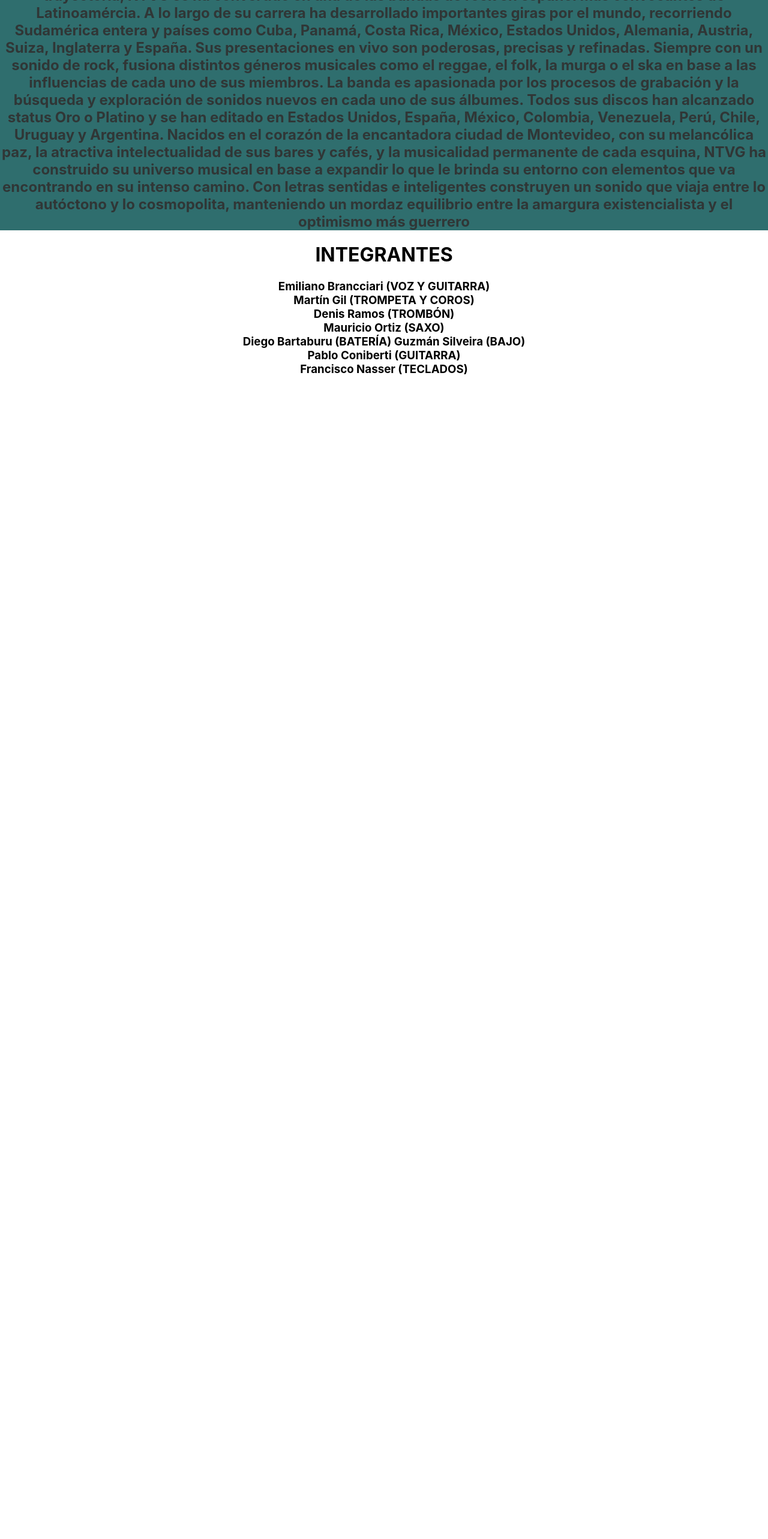
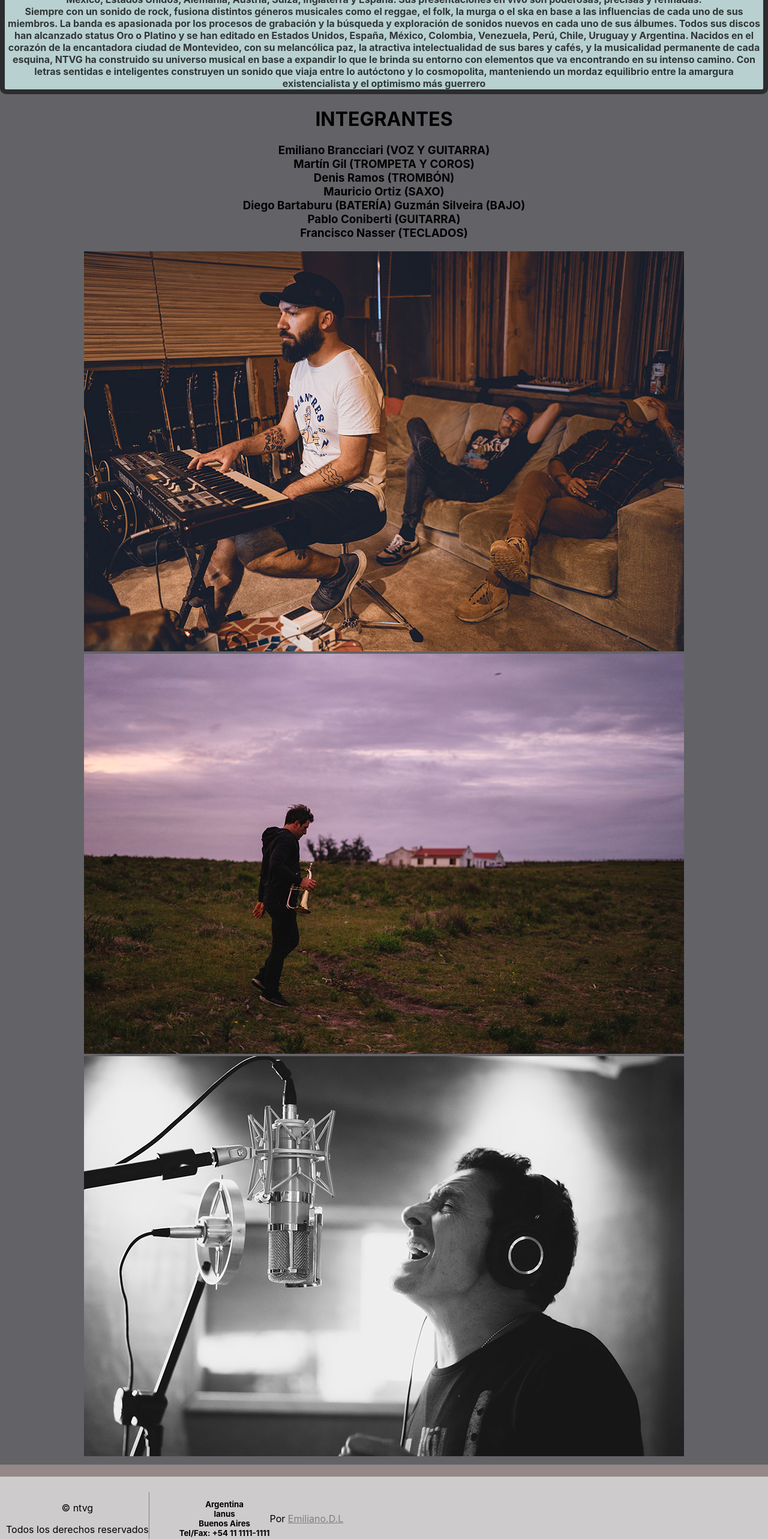
Before and after one commit to Emilianolandi/Final, a React (Create React App) app: page /historia in a window 1280 px wide. Shown: the part 234-2800 px from the top of the page at 60% size. Before the commit the page ends 1680 px from the top, so only its background shows below. Built offline with nearby package versions, Linux system fonts and the light colour scheme.

Commit message:
cambios css

```diff
--- a/src/App.css
+++ b/src/App.css
@@ -1,5 +1,6 @@
 .App {
-  text-align: center;
+  text-align:center;
+  background-color: rgb(99, 99, 103);
 }
 
 .App-logo {
@@ -14,8 +15,8 @@
 }
 
 .App-header {
-  /* background-color: #1e53b5; */
-  min-height: 100vh;
+  /* background-color: #1e53b5;  */
+  min-height: 10vh;
   display: flex;
   flex-direction: column;
   align-items: center;
--- a/src/components/Bio.css
+++ b/src/components/Bio.css
@@ -3,9 +3,12 @@
     justify-content: flex-start;
     align-items: center;
 }
-.Biblio h2{
+.Biblio h4{
    color: rgb(48, 54, 54);
-    background-color: rgb(47, 110, 110);
+    background-color: rgb(184, 208, 208);
+    border: 8px  solid rgb(44, 44, 47);
+    border-radius: 10px;
+    text-decoration:wavy;
 }
 .biblio h3{
    background-color: aliceblue;
--- a/src/components/Bio.js
+++ b/src/components/Bio.js
@@ -3,23 +3,26 @@ import './Bio.css';
 export default function Historia(){
     return(
         <>
+
          < div className='Biblio'>
-    <h2>
+    <h4>
         NO TE VA GUSTAR (NTVG) se formó en Montevideo, Uruguay, en el año 1994 cuando un grupo de amigos del liceo decidieron armar una banda y presentarse en un festival en una plaza del barrio.
 
 Con 28 años de trayectoria, NTVG se ha convertido en una de las bandas de rock en español más convocantes de Latinoamércia. A lo largo de su carrera ha desarrollado importantes giras por el mundo, recorriendo Sudamérica entera y países como Cuba, Panamá, Costa Rica, México, Estados Unidos, Alemania, Austria, Suiza, Inglaterra y España.
 
-Sus presentaciones en vivo son poderosas, precisas y refinadas. Siempre con un sonido de rock, fusiona distintos géneros musicales como el reggae, el folk, la murga o el ska en base a las influencias de cada uno de sus miembros.
+Sus presentaciones en vivo son poderosas, precisas y refinadas.<br></br>
+ Siempre con un sonido de rock, fusiona distintos géneros musicales como el reggae, el folk, la murga o el ska en base a las influencias de cada uno de sus miembros.
 
 La banda es apasionada por los procesos de grabación y la búsqueda y exploración de sonidos nuevos en cada uno de sus álbumes. Todos sus discos han alcanzado status Oro o Platino y se han editado en Estados Unidos, España, México, Colombia, Venezuela, Perú, Chile, Uruguay y Argentina.
 
 Nacidos en el corazón de la encantadora ciudad de Montevideo, con su melancólica paz, la atractiva intelectualidad de sus bares y cafés, y la musicalidad permanente de cada esquina, NTVG ha construido su universo musical en base a expandir lo que le brinda su entorno con elementos que va encontrando en su intenso camino.
  Con letras sentidas e inteligentes construyen un sonido que viaja entre lo autóctono y lo cosmopolita, manteniendo un mordaz equilibrio entre la amargura existencialista y el optimismo más guerrero
- </h2>
+ </h4>
 
  <h1>INTEGRANTES</h1>
  <h3>Emiliano Brancciari
-    (VOZ Y GUITARRA)  <br></br>
+    (VOZ Y GUITARRA)
+     <br></br>
     Martín Gil
     (TROMPETA Y COROS) <br></br>
     Denis Ramos
@@ -35,6 +38,9 @@ Nacidos en el corazón de la encantadora ciudad de Montevideo, con su melancóli
     Francisco Nasser
     (TECLADOS)
     </h3>
+    <img src='./img/26a.jpg' alt=""/> <br></br>
+    <img src='./img/35a.jpg' alt=""/> <br></br>
+    <img src='./img/32a.jpg' alt=""/> <br></br>
  </div>
    </>
    )
--- /dev/null
+++ b/src/components/Footer.css
@@ -0,0 +1,26 @@
+.pie-de-pagina{
+    border-top: 20px solid rgb(148, 136, 136);
+     background-color: #cdcbcb;
+     text-decoration: double;
+     display:flex;
+     align-items: center;
+     grid-template-columns:200px 200px 200px 1fr ;
+     grid-template-rows: 1fr 40px;
+     padding:10px 10px 0px 10px;
+      margin-top: 10px;
+ }
+ .copyright{
+     border-right:1px solid gray ;
+ }
+ .direccion-BSAS{
+     padding-left: 50px;
+ }
+ .firma {
+     grid-column: 3/5;
+     grid-row:3/3 ;
+      text-align:end
+ }
+ .firma a{
+     color: gray;
+
+ }
--- /dev/null
+++ b/src/components/Footer.js
@@ -0,0 +1,26 @@
+
+import './Footer.css'
+
+export default function Footer(){
+    return(
+        <>
+        <div className='pie-de-pagina'>
+        <p className="copyright">
+            <p>&copy; ntvg</p>
+            <p>Todos los derechos reservados</p>
+        </p>
+
+
+        <h5 className="direccion-BSAS">
+            Argentina<br></br>
+            lanus<br></br>
+            Buenos Aires<br></br>
+            Tel/Fax: +54 11 1111-1111
+
+        </h5>
+        <p class="firma">Por <a href="#">Emiliano.D.L</a></p>
+    </div>
+        </>
+    )
+
+}
--- a/src/components/Formulario.js
+++ b/src/components/Formulario.js
@@ -5,8 +5,17 @@ export default function Formulario(){
      <>
          <form action="ejemplo.js">
         <label>
-        Nombre:
-        <input type="text" required placeholder="ingrese nombre y apellido"/>
+        Nombre:<br></br>
+        <input type= "text" required placeholder= "ingrese nombre "/>
+
+        </label><br></br>
+        <label>
+        apellido:<br></br>
+        <input type= "text" required placeholder= "ingrese  apellido"/>
+
+        </label><br></br><label>
+        telefono:<br></br>
+        <input type= "Text" required placeholder= "ingrese telefono"/>
 
         </label><br></br>
         </form>
--- a/src/components/navegacion.css
+++ b/src/components/navegacion.css
@@ -1,6 +1,7 @@
 .botonera{
     display: flex;
-    justify-content: center;
+    justify-content:flex-end;
+
      padding-left: 3px;
     background-color: rgb(58, 114, 114);
     padding: 3px;
--- a/src/paginas/Contacto.js
+++ b/src/paginas/Contacto.js
@@ -5,6 +5,7 @@ import Formulario from "../components/Formulario";
 export default function Contacto(){
     return(
         <>
+
         <h1>Contacto</h1>
         <Formulario />
 
--- a/src/paginas/Inicio.js
+++ b/src/paginas/Inicio.js
@@ -1,5 +1,8 @@
 import React from "react";
 import DiscoLuz from "../components/DiscoLuz";
+
+
+
 
 
 
@@ -8,6 +11,7 @@ export default function Inicio (){
        <>
 
        <DiscoLuz />
+
        </>
     )
 }
--- a/src/paginas/Layout.js
+++ b/src/paginas/Layout.js
@@ -1,12 +1,13 @@
 import { Outlet } from 'react-router-dom'
 import Navegacion from '../components/Navegacion'
+import Footer from "../components/Footer";
 
 export default function Layout(){
     return(
         <>
         <Navegacion/>
         <Outlet/>
-        {/* <footer/> */}
-        </>
+        <Footer />
+    </>
     )
 }
```
